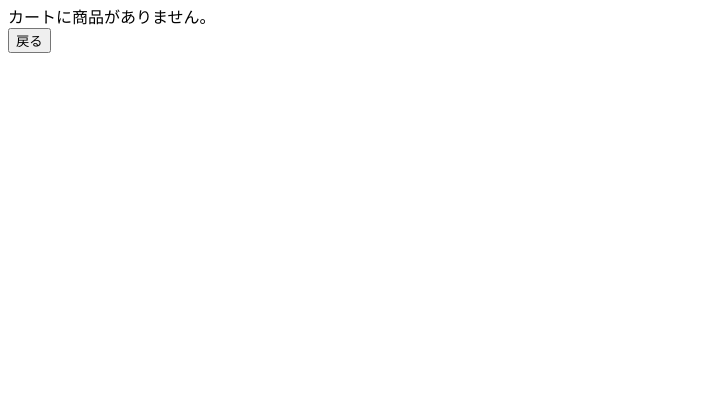
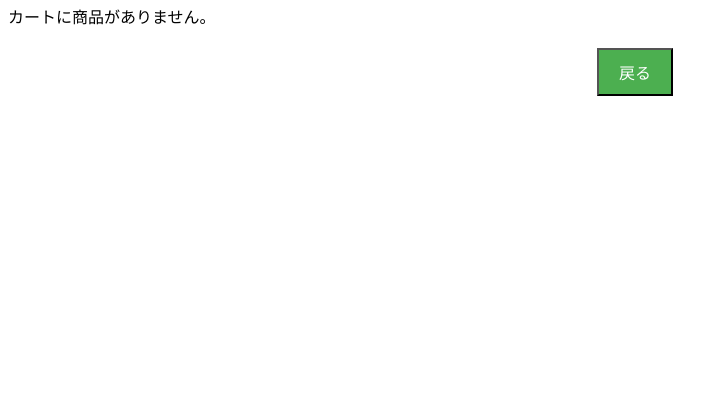
Before and after one commit to Rui0827/teamC, a PHP site: page /cart-show.php in a window 1280 px wide. Shown: the part 107-527 px from the top of the page, without its empty margins (0-728 px from the left). Run offline with PHP 8.4, Linux system fonts and the light colour scheme.

Commit message:
カートのCSS途中

```diff
--- a/system/cart-show.php
+++ b/system/cart-show.php
@@ -5,4 +5,4 @@
 <?php require 'cart.php'; ?>
 <?php require 'footer.php'; ?>
 <link rel="stylesheet" type="text/css" href="<?php echo $css; ?>">
-<link rel="stylesheet" type="text/css" href="style.css">
+<link rel="stylesheet" type="text/css" href="cart.css">
--- a/system/cart.php
+++ b/system/cart.php
@@ -1,3 +1,6 @@
+<link rel="stylesheet" type="text/css" href="<?php echo $css; ?>">
+<link rel="stylesheet" href="css/cart.css">
+
 <?php
 if (!empty($_SESSION['Shohin'])) {
     echo '<div class="cart-items">';
--- /dev/null
+++ b/system/css/cart.css
@@ -0,0 +1,40 @@
+p {
+    font-size: 18px;
+    color: #333;
+    margin-top: 20px;
+  }
+
+  .cart-table {
+    width: 100%;
+    border-collapse: collapse;
+    margin-top: 20px;
+  }
+
+  .cart-table th,
+  .cart-table td {
+    border: 1px solid #000;
+    padding: 8px;
+    text-align: left;
+  }
+
+
+  .form-buttons {
+    text-align: center;
+    margin-top: 20px;
+  }
+
+  .buttonB {
+    background-color: #4CAF50;
+    color: white;
+    padding: 10px 20px;
+    text-align: center;
+    text-decoration: none;
+    display: inline-block;
+    font-size: 16px;
+    cursor: pointer;
+    margin-right: 10px;
+  }
+
+  .buttonB:hover {
+    background-color: #45a049;
+  }
```
